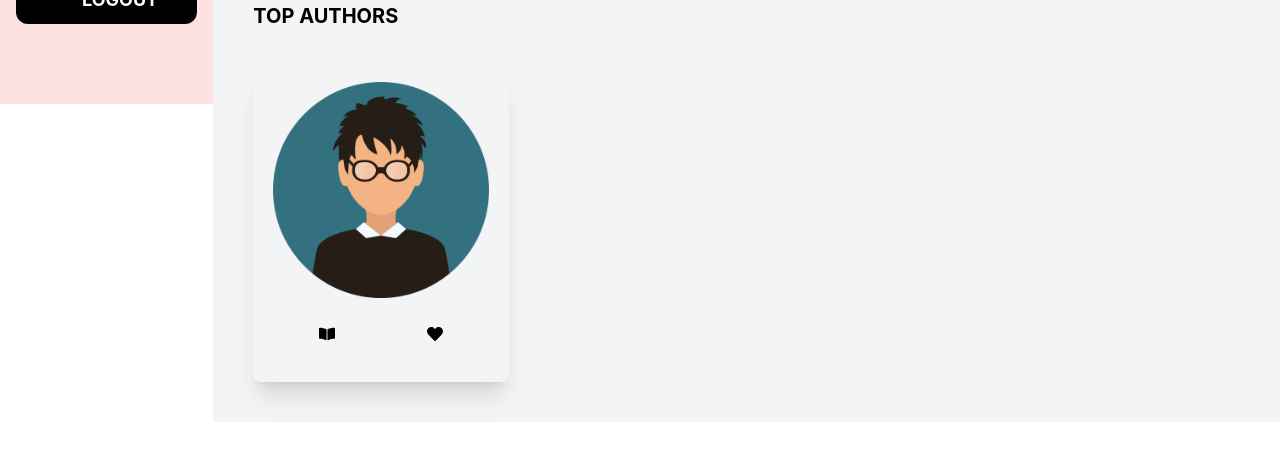
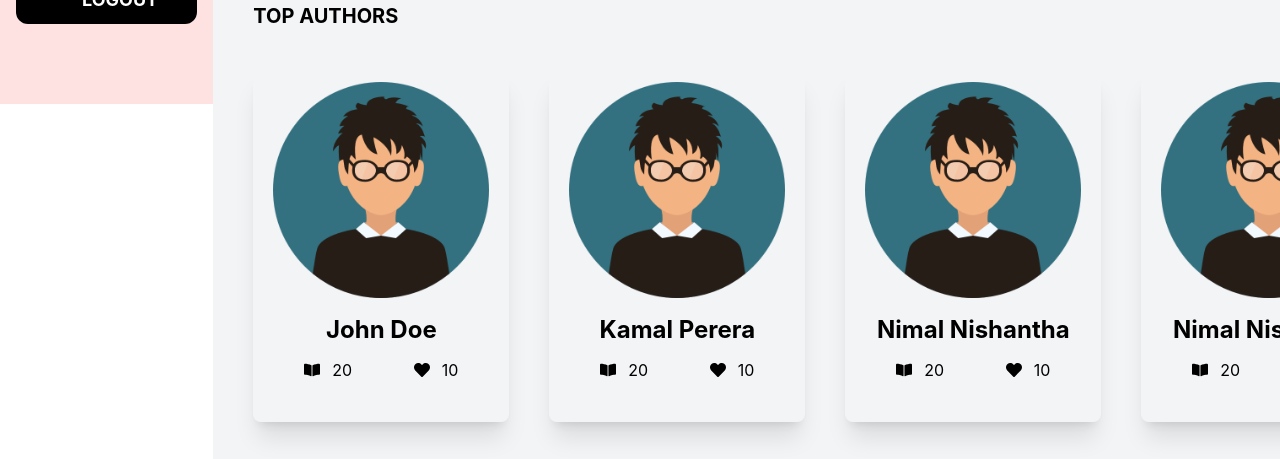
Before and after one commit to thushara-abeykoon/bookstore-frontend, a React (Create React App) app: page / in a window 1280 px wide. Shown: the part 696-1155 px from the top of the page. Before the commit the page ends 1118 px from the top, so only its background shows below. Built offline with nearby package versions, Linux system fonts and the light colour scheme.

Commit message:
fixed side bar to the left and added author card to the dashboard

```diff
--- a/src/component/Dashboard.js
+++ b/src/component/Dashboard.js
@@ -30,8 +30,40 @@ const Dashboard = () => {
             contactNo: "0987654321"
         }},
     ];
+
+    const authors = [
+        {
+            id: 1,
+            firstName: "John",
+            lastName: "Doe",
+            email: "doe@gmail.com",
+            contactNo: "1234567890"
+        },
+        {
+            id: 2,
+            firstName: "Kamal",
+            lastName: "Perera",
+            email: "perera@gmail.com",
+            contactNo: "0987654321"
+        },
+        {
+            id: 3,
+            firstName: "Nimal",
+            lastName: "Nishantha",
+            email: "nimal@outlook.com",
+            contactNo: "123456678"
+        },
+        {
+            id: 4,
+            firstName: "Nimal",
+            lastName: "Nishantha",
+            email: "nimal@outlook.com",
+            contactNo: "123456678"
+        },
+    ]
+
   return (
-    <div className='float-left w-5/6 px-10 py-10 flex flex-col gap-20 bg-gray-100'>
+    <div className='float-right w-5/6 px-10 py-10 flex flex-col gap-20 bg-gray-100'>
         <div className='flex-box gap-20'>
             <h2 className='text-5xl font-bold font-sans'>Welcome Admin!</h2>
             <SearchBar />
@@ -48,7 +80,9 @@ const Dashboard = () => {
         <div className='flex flex-col items-start gap-10'>
             <h3 className='font-bold text-xl uppercase'>Top Authors</h3>
             <div className='flex-box justify-start gap-10'>
-                <AuthorCard />
+                {authors.map(author=>(
+                    <AuthorCard key={author.id} firstName={author.firstName} lastName={author.lastName} likeCount={10} bookCount={20} />
+                ))}
             </div>
         </div>
 
--- a/src/component/SideBar.js
+++ b/src/component/SideBar.js
@@ -5,7 +5,7 @@ import { IoMdLogOut } from "react-icons/io";
 
 const SideBar = () => {
   return (
-    <div className='bg-red-100 w-1/6 px-4 h-screen flex flex-col justify-between pb-20 float-left'>
+    <div className='bg-red-100 w-1/6 px-4 h-screen flex flex-col justify-between pb-20 fixed left-0 top-0'>
         <Header />
         <NavigationBar />
         <button className='bg-black rounded-xl text-white flex items-center justify-start px-[50px] py-[10px] gap-4 uppercase font-bold text-lg'><IoMdLogOut className='text-2xl' />Logout</button>
```
